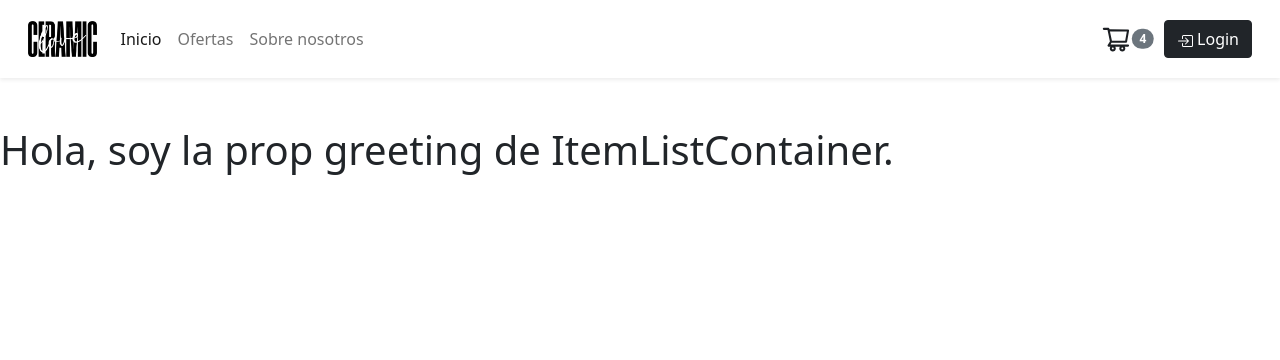
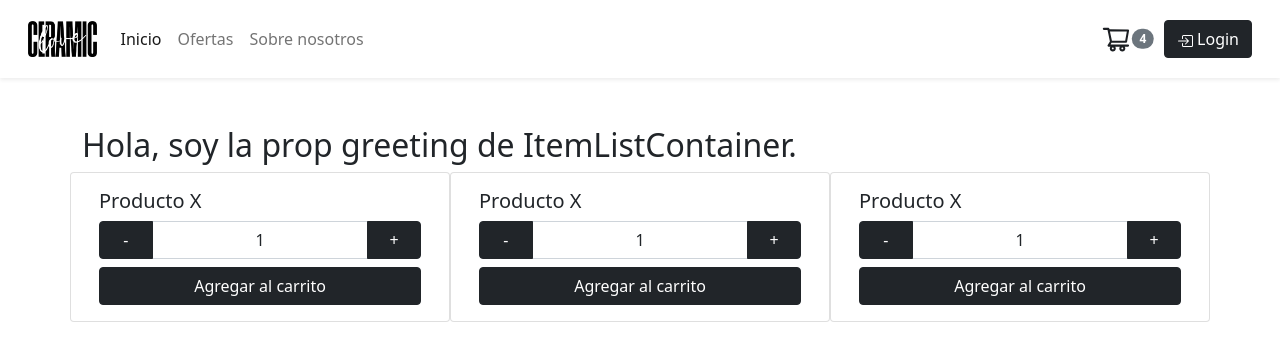
Before and after one commit to geraponcee/ceramiclove_ponce, a React (Create React App) app: page / in a window 1280 px wide. Shown: the top 360 px of the page. Built offline with nearby package versions, Linux system fonts and the light colour scheme.

Commit message:
Move /components/NavBar to /components and create ItemCount.jsx

```diff
--- a/src/App.js
+++ b/src/App.js
@@ -1,5 +1,5 @@
-import NavBar from "./components/NavBar/NavBar";
-import ItemListContainer from "./components/NavBar/ItemListContainer";
+import NavBar from "./components/NavBar";
+import ItemListContainer from "./components/ItemListContainer";
 
 function App() {
   return (
--- /dev/null
+++ b/src/components/ItemCount.jsx
@@ -0,0 +1,33 @@
+import { useState } from "react";
+
+const ItemCount = ({ stock = 0, initial = 0, onAdd }) => {
+
+    const [count, setCount] = useState(initial);
+
+    const actionClick = (operation) => {
+        if (operation === "+"){
+            return (count < stock) ? setCount(count + 1) : count;
+        } else {
+            return (count > 0) ? setCount(count - 1) : count;
+        }
+    };
+
+    return (
+        <div className="card col-md-4 col-sm-12">
+            <div className="card-body">
+                <h5 className="card-title">Producto X</h5>
+                <div className="input-group mb-2">
+                    <button className="btn btn-dark col-2 input-group-text" onClick={() => actionClick("-")}>-</button>
+                    <div className="form-control text-center col-8">{ count }</div>
+                    <button className="btn btn-dark col-2 input-group-text" onClick={() => actionClick("+")}>+</button>
+                </div>
+                <div className="input-group justify-content-center">
+                    <button className="btn btn-dark w-100" disabled={count === "" || count === 0} onClick={() => onAdd(count)}>Agregar al carrito</button>
+                </div>
+            </div>
+        </div>
+    );
+
+}
+
+export default ItemCount;
--- /dev/null
+++ b/src/components/ItemListContainer.jsx
@@ -0,0 +1,25 @@
+import ItemCount from "./ItemCount";
+
+const ItemListContainer = ({ greeting }) => {
+
+    const  onAddItem = (count) => {
+        if (count > 1){
+            alert(`${count} productos fueron añadidos al carrito!`);
+        } else {
+            alert(`${count} producto fue añadido al carrito!`);
+        }
+    }
+
+    return (
+        <div className="container">
+            <h2>{ greeting }</h2>
+            <div className="row">
+                <ItemCount stock={5} initial={1} onAdd={onAddItem} />
+                <ItemCount stock={3} initial={1} onAdd={onAddItem} />
+                <ItemCount stock={10} initial={1} onAdd={onAddItem} />
+            </div>
+        </div>
+    );
+}
+
+export default ItemListContainer;
--- a/src/components/NavBar/NavBar.jsx
+++ b/src/components/NavBar.jsx
@@ -1,9 +1,8 @@
 import React from "react";
 import { BsBoxArrowInRight } from "react-icons/bs";
-import brand from "../../media/brand.png";
+import brand from "../media/brand.png";
 import CartWidget from "./CartWidget";
-
-import "../../css/navbar.css"
+import "../css/navbar.css"
 
 const NavBar = () => {
     return (
--- a/src/components/NavBar/ItemListContainer.jsx
+++ /dev/null
@@ -1,7 +0,0 @@
-const ItemListContainer = ({ greeting }) => {
-    return (
-        <h1>{ greeting }</h1>
-    );
-}
-
-export default ItemListContainer;
```
Also changed, not shown: src/components/CartWidget.jsx (renamed from src/components/NavBar/CartWidget.jsx).
